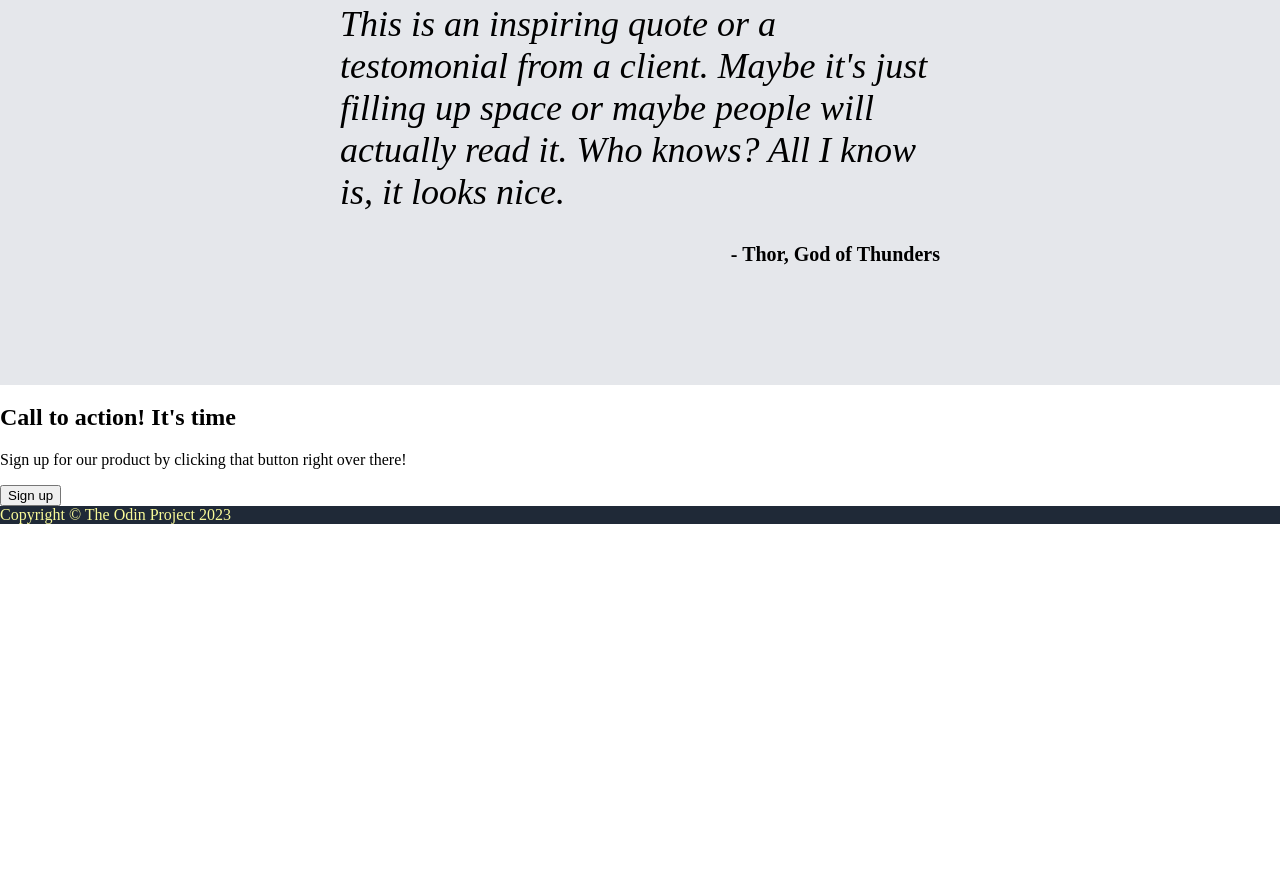
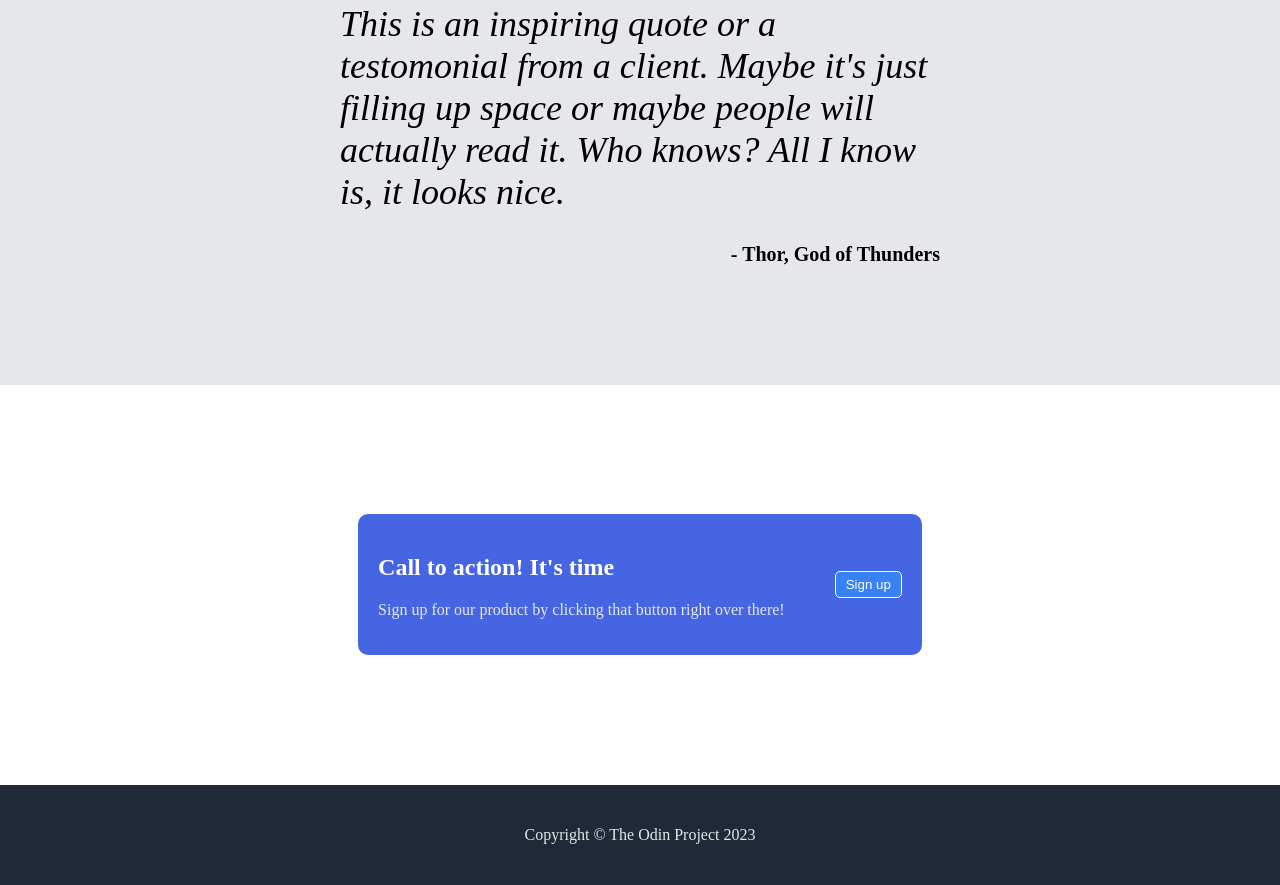
Before and after one commit to pratikpun/odin-landing-page, a plain HTML site: page index.html in a window 1280 px wide. Shown: the part 1577-2462 px from the top of the page. Before the commit the page ends 2101 px from the top, so only its background shows below. Drawn offline with Linux system fonts and the light colour scheme.

Commit message:
Completed landing page project

```diff
--- a/index.html
+++ b/index.html
@@ -68,11 +68,15 @@
       <div class="quote-author">- Thor, God of Thunders</div>
     </div>
     <div class="modal">
-      <div class="modal-text">
-        <h2>Call to action! It's time</h2>
-        <p>Sign up for our product by clicking that button right over there!</p>
+      <div class="modal-container">
+        <div class="modal-text">
+          <h2>Call to action! It's time</h2>
+          <p>
+            Sign up for our product by clicking that button right over there!
+          </p>
+        </div>
+        <button>Sign up</button>
       </div>
-      <button>Sign up</button>
     </div>
     <div class="footer">Copyright &copy The Odin Project 2023</div>
   </body>
--- a/styles.css
+++ b/styles.css
@@ -7,7 +7,7 @@ body {
 .header,
 .footer {
   background-color: #1f2937;
-  color: #f9fa98;
+  color: #e5e7eb;
 }
 
 /* HEADER SECTION */
@@ -127,3 +127,40 @@ a {
   font-weight: bold;
   justify-content: flex-end;
 }
+
+/* MODAL SECTION */
+.modal {
+  display: flex;
+  justify-content: center;
+  align-items: center;
+  height: 400px;
+}
+.modal-container {
+  display: flex;
+  align-items: center;
+  justify-content: center;
+  gap: 50px;
+  background-color: rgb(69, 101, 227);
+  color: white;
+  padding: 20px;
+  border-radius: 10px;
+  max-width: 600px;
+}
+.modal-text > p {
+  color: #e5e7eb;
+}
+.modal-container > button {
+  background-color: #3882f6;
+  color: white;
+  border: 1px solid white;
+  padding: 5px 10px;
+  border-radius: 5px;
+}
+
+/* FOOTER SECTION */
+.footer {
+  display: flex;
+  height: 100px;
+  justify-content: center;
+  align-items: center;
+}
```
